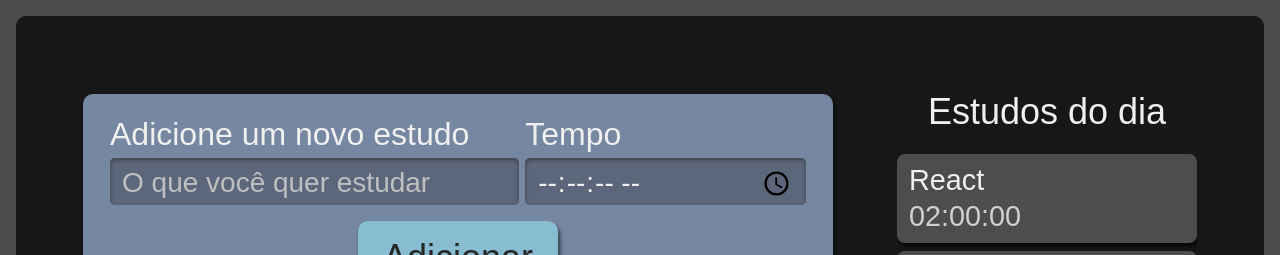
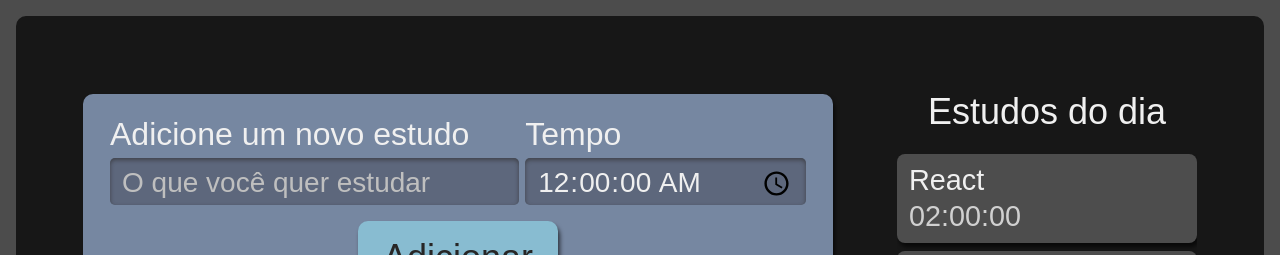
Before and after one commit to Vinicius8706/React-Alura, a React (Create React App) app: page / in a window 1280 px wide. Shown: the top 255 px of the page. Built offline with nearby package versions, Linux system fonts and the light colour scheme.

Commit message:
colocando o onSubmit

```diff
--- a/src/components/formulario/index.tsx
+++ b/src/components/formulario/index.tsx
@@ -2,16 +2,32 @@ import React from 'react';
 import Botao from '../Botao'
 import style from './Formulario.module.scss'
 class Formulario extends React.Component {
+  state = { tarefa: "", tempo: "00:00" }
+
+  adicionarTarefa(evento: React.FormEvent<HTMLFormElement>) {
+    evento.preventDefault()
+    console.log('state', this.state);
+
+  }
   render() {
     return (
-      <form className={style.novaTarefa}>
+      <form className={style.novaTarefa} onSubmit={this.adicionarTarefa}>
         <div className={style.inputContainer}>
           <label htmlFor="tarefa">Adicione um novo estudo</label>
-          <input type="text" name="tarefa" id="tarefa" placeholder="O que você quer estudar" required />
+          <input type="text" value={this.state.tarefa}
+            onChange={evento => this.setState({ ...this.state, tarefa: evento.target.value })}
+            name="tarefa" id="tarefa" placeholder="O que você quer estudar" required />
         </div>
         <div className={style.inputContainer}>
           <label htmlFor="tempoF">Tempo</label>
-          <input type="time" step="1" name="tempo" id="tempo" min="00:00:00" max="1:30:00" required />
+          <input type="time"
+            step="1" name="tempo"
+            id="tempo"
+            value={this.state.tempo}
+            onChange={evento =>
+              this.setState({ ...this.state, tempo: evento.target.value })
+            }
+            min="00:00:00" max="1:30:00" required />
         </div>
         <Botao>
           Adicionar
```
